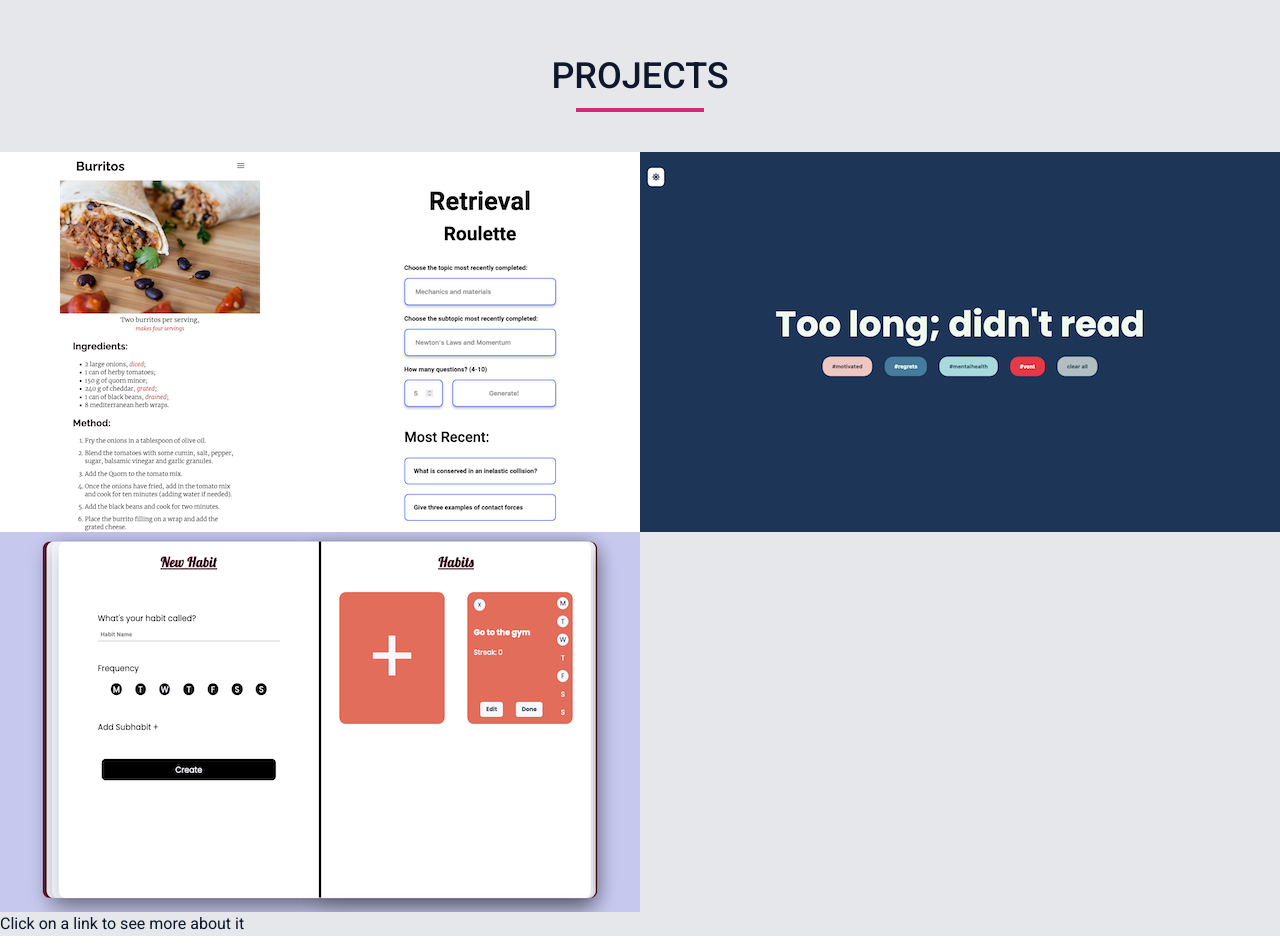
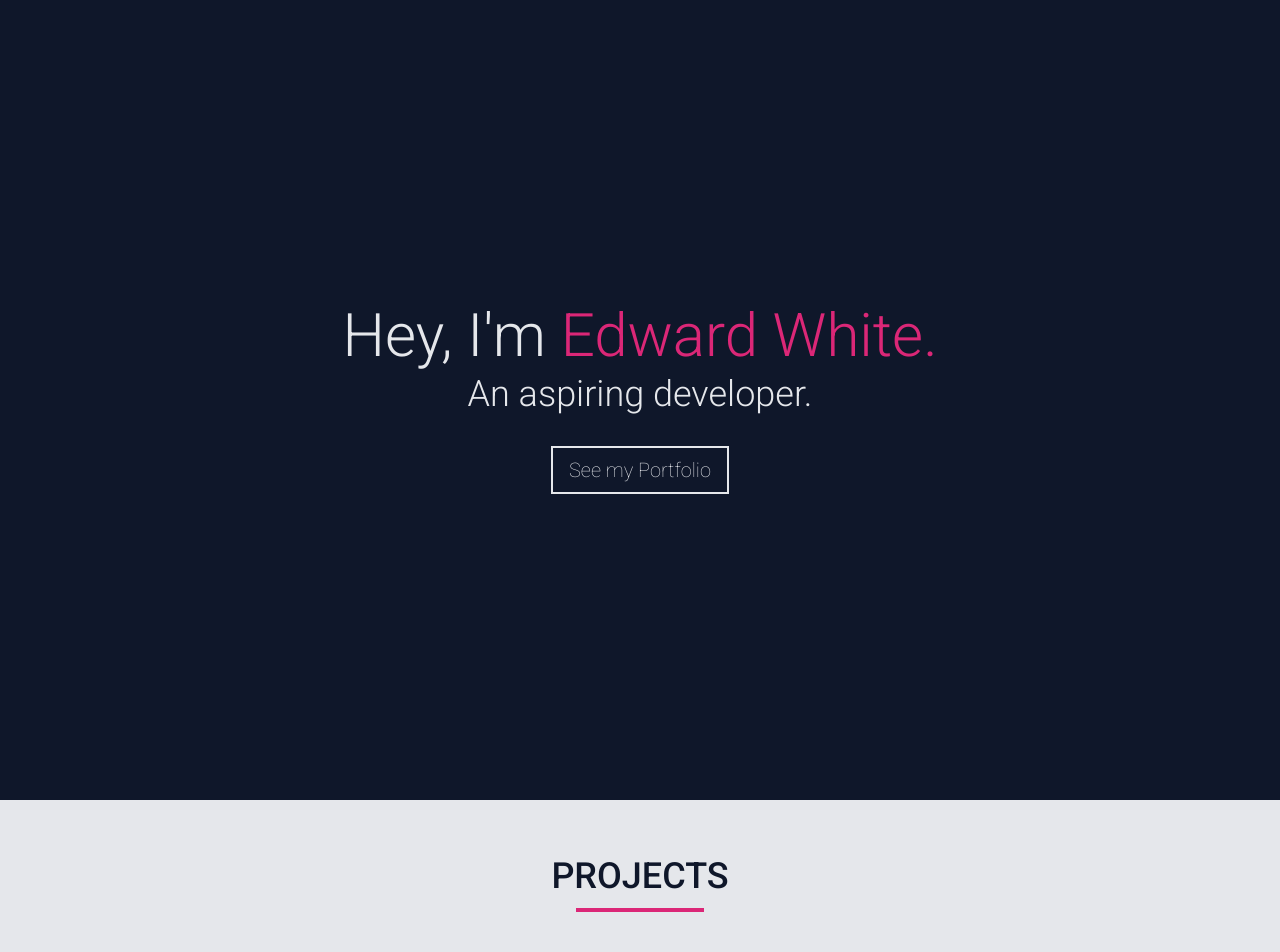
Before and after one commit to ewhite1999/futureproof-portfolio, a React app: page / in a window 1280 px wide. Shown: the top 952 px of the page. Built offline with nearby package versions, Linux system fonts and the light colour scheme.

Commit message:
add default route

```diff
--- a/src/App.jsx
+++ b/src/App.jsx
@@ -4,7 +4,7 @@ import * as Pages from "./pages";
 const App = () => {
   return (
     <>
-      {/* <Pages.Home></Pages.Home> */}
+      <Pages.Home></Pages.Home>
       <Pages.Portfolio></Pages.Portfolio>
     </>
   );
--- a/src/components/PortfolioSection/PortfolioSection.jsx
+++ b/src/components/PortfolioSection/PortfolioSection.jsx
@@ -17,13 +17,14 @@ const PortfolioSection = () => {
     }
     const { intro, learning, technologies, nexttime } = sectionData;
     return (
-      <>
+      <div className=" bg-white absolute top-1/2 left-1/2 transform -translate-x-1/2 -translate-y-1/2">
         <Intro intro={intro} />
         <Learning learning={learning} />
-      </>
+      </div>
     );
   } catch (e) {
-    return <p>{e}</p>;
+    console.warn(e);
+    return <></>;
   }
 };
 
--- a/src/pages/Portfolio/Portfolio.jsx
+++ b/src/pages/Portfolio/Portfolio.jsx
@@ -41,7 +41,7 @@ const Portfolio = () => {
       </div>
 
       <Routes>
-        <Route path="/" element={<p>Click on a link to see more about it</p>} />
+        <Route path="/" element={<></>} />
         <Route path=":projectId" element={<PortfolioSection />} />
       </Routes>
     </section>
```
